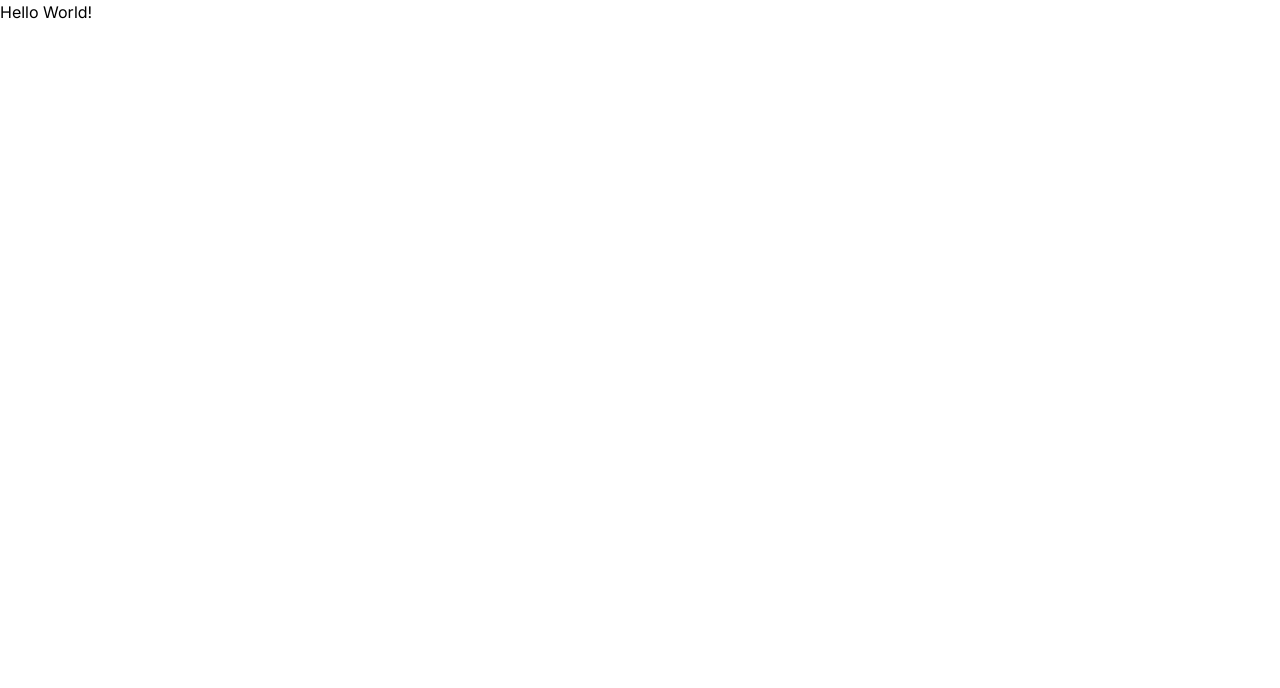
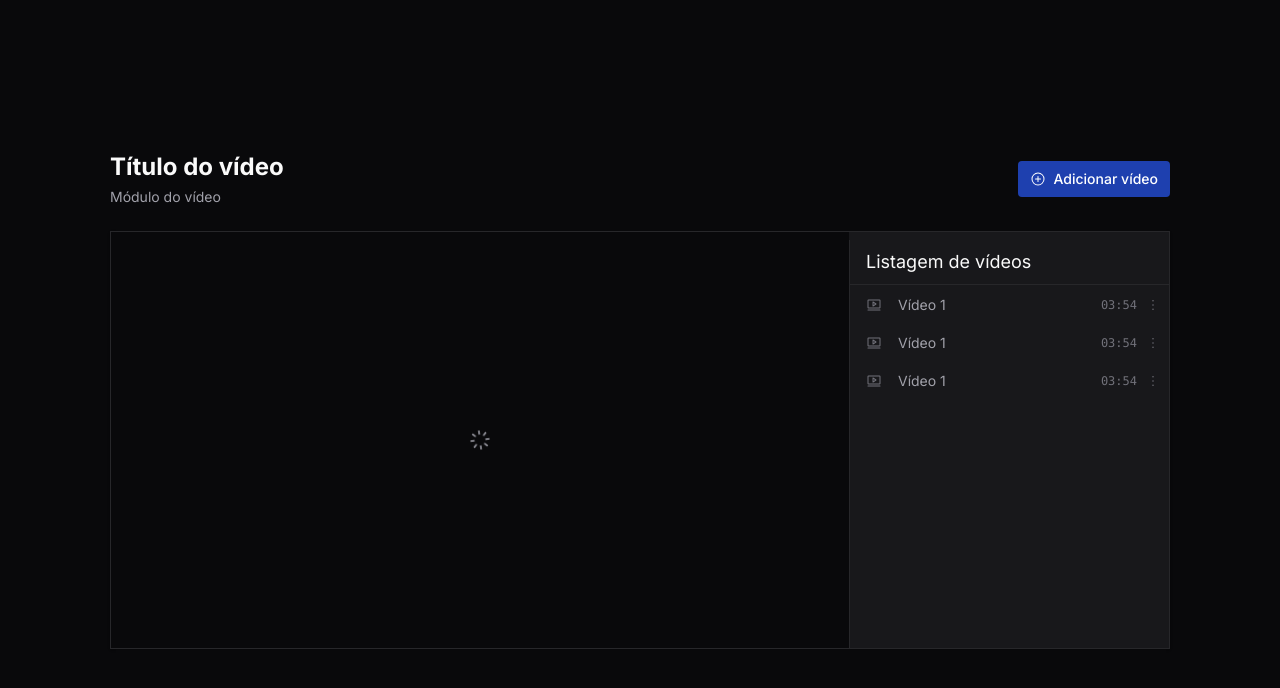
Before and after one commit to joaogamin/front-end-videos, a Next.js app: page / in a window 1280 px wide. Shown: the top 688 px of the page. Built offline with nearby package versions, Linux system fonts and the light colour scheme.

Commit message:
jgamin : feat initial user interface visual structure

```diff
--- a/src/app/page.tsx
+++ b/src/app/page.tsx
@@ -1,8 +1,106 @@
-export default function HomePage() {
+import {
+  DotsThreeVertical,
+  PlusCircle,
+  Spinner,
+  Video,
+} from '@phosphor-icons/react/dist/ssr'
+
+export default async function Home() {
   return (
-    <h1>
-      Hello
-      World!
-    </h1>
+    <div className="h-screen bg-zinc-950 text-zinc-50 flex flex-row-reverse justify-center items-center">
+      <div className="flex max-w-[1100px] w-full mx-auto px-5 2xl:px-0 flex-col gap-6">
+        <div className="flex items-center justify-between ">
+          <div className="flex flex-col gap-1">
+            <h1 className="text-2xl font-bold">
+              Título
+              do
+              vídeo
+            </h1>
+            <span className="text-sm text-zinc-400">
+              Módulo
+              do
+              vídeo
+            </span>
+          </div>
+
+          <button className="flex items-center gap-2 rounded bg-blue-800 px-3 py-2 text-sm font-medium text-white hover:bg-blue-900">
+            <PlusCircle className="w-4 h-4" />
+            Adicionar
+            vídeo
+          </button>
+        </div>
+
+        <main className="relative flex flex-col gap-1 md:flex-row overflow-hidden rounded-lg border border-zinc-800 bg-zinc-900 shadow md:pr-80">
+          <div className="md:flex-1">
+            <div className="w-full bg-zinc-950 aspect-video">
+              <div className="flex h-full items-center justify-center">
+                <Spinner className="w-6 h-6 text-zinc-400 animate-spin" />
+              </div>
+            </div>
+          </div>
+          <div className="md:w-80 w-full divide-y-2 divide-zinc-900 border-l border-zinc-800 bg-zinc-900 md:absolute md:top-2 md:bottom-0 md:right-0 md:overflow-y-scroll scrollbar-thin scrollbar-track-zinc-950 scrollbar-thumb-zinc-900">
+            <h2 className="text-zinc-50 text-lg border-b border-zinc-800 px-4 py-2">
+              Listagem
+              de
+              vídeos
+            </h2>
+            <div className="flex items-center flex-row">
+              <button className="flex items-center justify-between w-full pl-4 pr-2 py-2 gap-3 text-sm text-zinc-400 data-[active=true]:text-emerald-400 enabled:hover:text-zinc-100">
+                <div className="flex items-center gap-4">
+                  <Video className="w-4 h-4 text-zinc-500" />
+
+                  <span>
+                    Vídeo
+                    1
+                  </span>
+                </div>
+                <span className="ml-auto font-mono text-xs text-zinc-500">
+                  03:54
+                </span>
+              </button>
+              <button className="pr-2">
+                <DotsThreeVertical className="w-4 h-4 text-zinc-500" />
+              </button>
+            </div>
+            <div className="flex items-center flex-row">
+              <button className="flex items-center justify-between w-full pl-4 pr-2 py-2 gap-3 text-sm text-zinc-400 data-[active=true]:text-emerald-400 enabled:hover:text-zinc-100">
+                <div className="flex items-center gap-4">
+                  <Video className="w-4 h-4 text-zinc-500" />
+
+                  <span>
+                    Vídeo
+                    1
+                  </span>
+                </div>
+                <span className="ml-auto font-mono text-xs text-zinc-500">
+                  03:54
+                </span>
+              </button>
+              <button className="pr-2">
+                <DotsThreeVertical className="w-4 h-4 text-zinc-500" />
+              </button>
+            </div>
+            <div className="flex items-center flex-row">
+              <button className="flex items-center justify-between w-full pl-4 pr-2 py-2 gap-3 text-sm text-zinc-400 data-[active=true]:text-emerald-400 enabled:hover:text-zinc-100">
+                <div className="flex items-center gap-4">
+                  <Video className="w-4 h-4 text-zinc-500" />
+
+                  <span>
+                    Vídeo
+                    1
+                  </span>
+                </div>
+                <span className="ml-auto font-mono text-xs text-zinc-500">
+                  03:54
+                </span>
+              </button>
+              <button className="pr-2">
+                <DotsThreeVertical className="w-4 h-4 text-zinc-500" />
+              </button>
+            </div>
+          </div>
+        </main>
+      </div>
+    </div>
   )
 }
```
